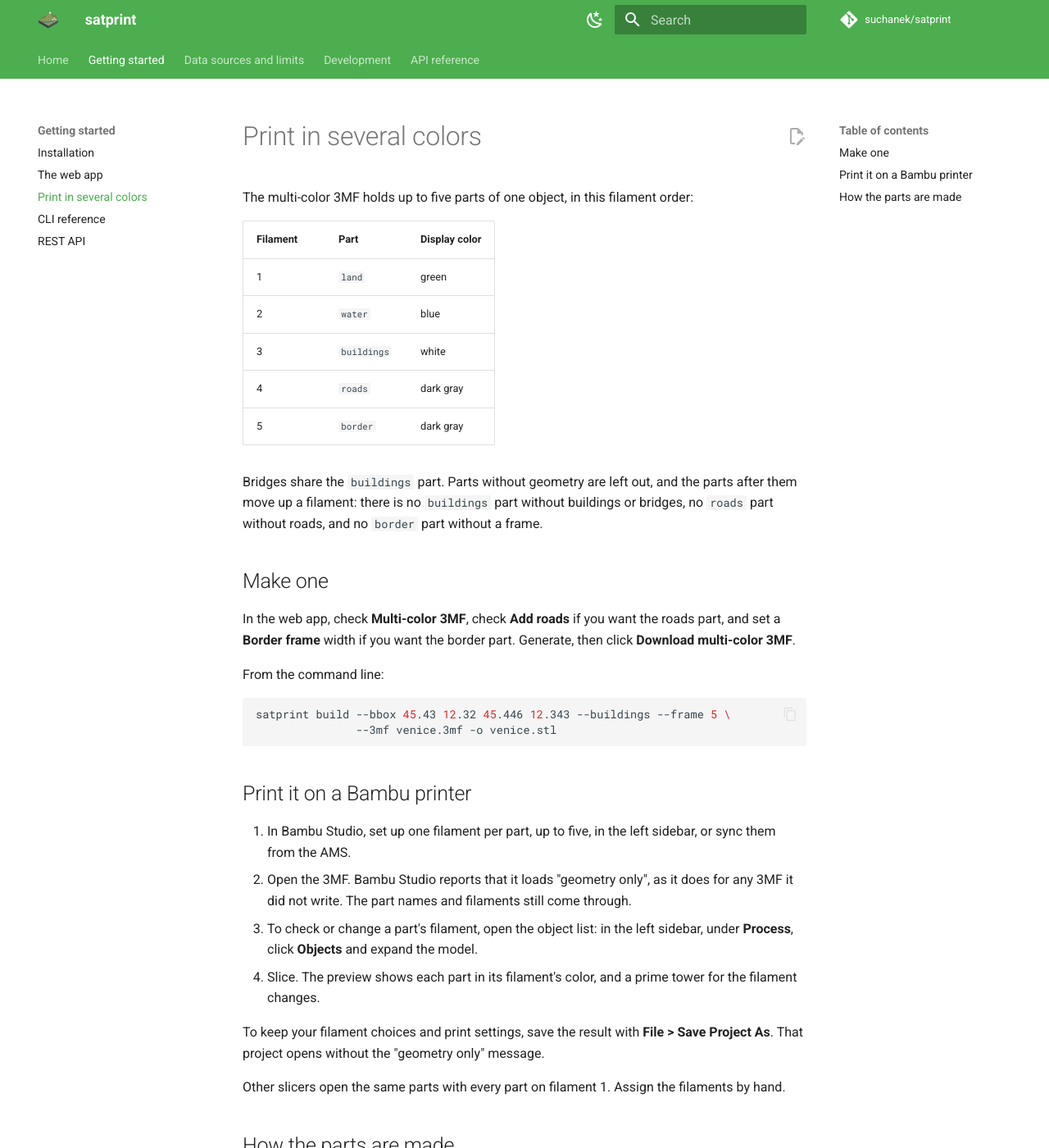
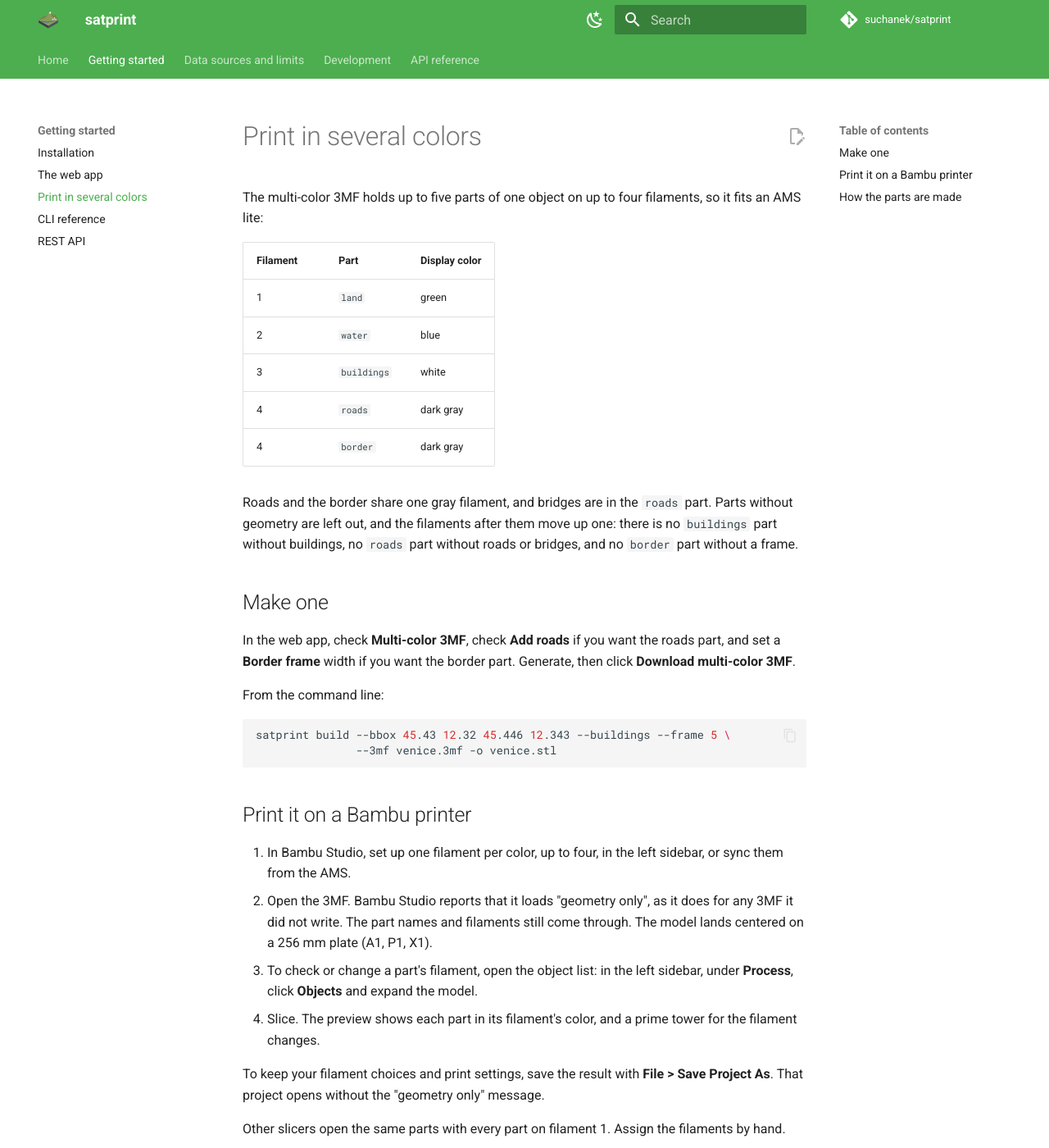
Before and after one commit to suchanek/satprint, an MkDocs documentation site: the page built from docs/multicolor.md, in a window 1280 px wide and 1400 px high. Shown: the whole window at 82% size. Built offline with MkDocs 1.6.1 and Material for MkDocs 9.7.7, drawn with Linux system fonts in a browser that asks for light colours; comment, search, counter and statistics services are not loaded; some of the changed text lies outside the part shown.

Commit message:
feat: four-filament multi-color 3MF, centered on the plate
Parts of one color now share a filament, and roads and border are the
same gray, so the 3MF fits the four slots of an AMS lite. Bridges move
from the buildings part to the roads part and print gray.

The build item now carries a transform that centers the footprint on a
256 mm Bambu plate. Before, the model sat at the origin with the border
at -3 mm, so a slicer that kept that position put a corner off the plate.

Co-Authored-By: Claude Opus 5.5 <noreply@anthropic.com>

```diff
--- a/docs/multicolor.md
+++ b/docs/multicolor.md
@@ -1,7 +1,7 @@
 # Print in several colors
 
-The multi-color 3MF holds up to five parts of one object, in this filament
-order:
+The multi-color 3MF holds up to five parts of one object on up to four
+filaments, so it fits an AMS lite:
 
 | Filament | Part | Display color |
 |---|---|---|
@@ -9,12 +9,12 @@ order:
 | 2 | `water` | blue |
 | 3 | `buildings` | white |
 | 4 | `roads` | dark gray |
-| 5 | `border` | dark gray |
+| 4 | `border` | dark gray |
 
-Bridges share the `buildings` part. Parts without geometry are left out, and
-the parts after them move up a filament: there is no `buildings` part without
-buildings or bridges, no `roads` part without roads, and no `border` part
-without a frame.
+Roads and the border share one gray filament, and bridges are in the `roads`
+part. Parts without geometry are left out, and the filaments after them move
+up one: there is no `buildings` part without buildings, no `roads` part
+without roads or bridges, and no `border` part without a frame.
 
 ## Make one
 
@@ -30,11 +30,11 @@ satprint build --bbox 45.43 12.32 45.446 12.343 --buildings --frame 5 \
 
 ## Print it on a Bambu printer
 
-1. In Bambu Studio, set up one filament per part, up to five, in the left
+1. In Bambu Studio, set up one filament per color, up to four, in the left
    sidebar, or sync them from the AMS.
 2. Open the 3MF. Bambu Studio reports that it loads "geometry only", as it does
    for any 3MF it did not write. The part names and filaments still come
-   through.
+   through. The model lands centered on a 256 mm plate (A1, P1, X1).
 3. To check or change a part's filament, open the object list: in the left
    sidebar, under **Process**, click **Objects** and expand the model.
 4. Slice. The preview shows each part in its filament's color, and a prime
@@ -57,9 +57,9 @@ filaments by hand.
   together. A river narrower than one grid cell does not show, so raise the
   resolution to keep it.
 - **Buildings** are the same solids as in the STL, sunk 0.3 mm into the
-  terrain. Slicers resolve that overlap. Bridges are in this part too, so a
-  bridge prints in the buildings filament.
+  terrain. Slicers resolve that overlap.
 - **Roads** are the same raised strips as in the STL, sunk 0.3 mm into the
-  terrain like the buildings.
+  terrain like the buildings. Bridges are in this part too, so a bridge
+  prints in the road gray.
 - **Border** is a closed rectangular ring against the walls of the block, 1 mm
   above the base by default.
```
Also changed, not shown: CHANGELOG.md (+14 -0 lines), README.md (+12 -9 lines), docs/index.md (+4 -4 lines), 6 other files.
